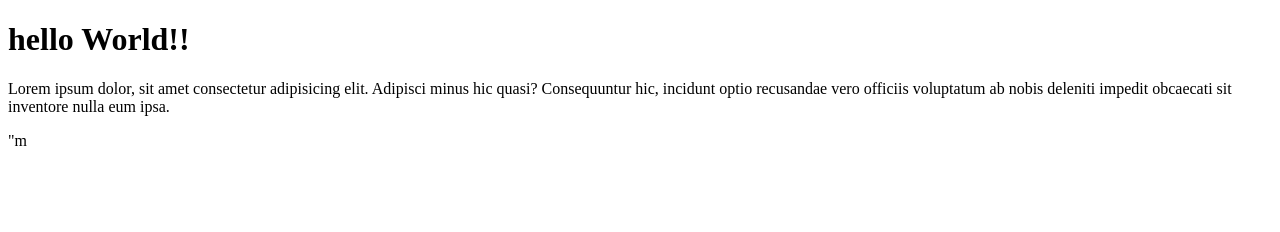
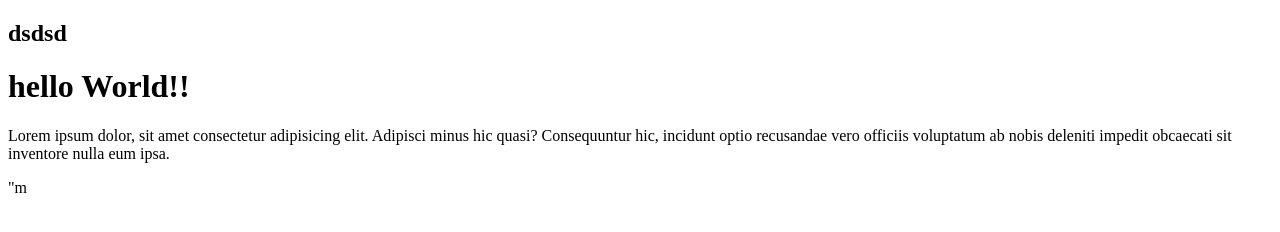
Before and after one commit to maksimvietrov2003/finanse, a plain HTML site: page index.html in a window 1280 px wide. Drawn offline with Linux system fonts and the light colour scheme.

Commit message:
Deploying to gh-pages from @ maksimvietrov2003/finanse@6d175c747524b738d4c514e4f86b00b95669020e 🚀

```diff
--- a/index.html
+++ b/index.html
@@ -7,7 +7,7 @@
     <title>vite-project</title>
   </head>
   <body>
-
+    <h2>dsdsd</h2>
     <h1>hello World!!</h1>
     <p>Lorem ipsum dolor, sit amet consectetur adipisicing elit. Adipisci minus hic quasi? Consequuntur hic, incidunt optio recusandae vero officiis voluptatum ab nobis deleniti impedit obcaecati sit inventore nulla eum ipsa.</p>
   </body>"m
```
